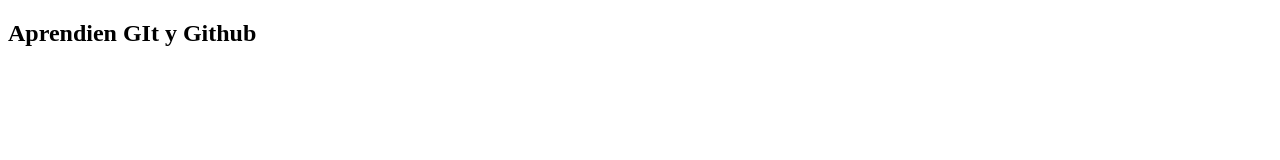
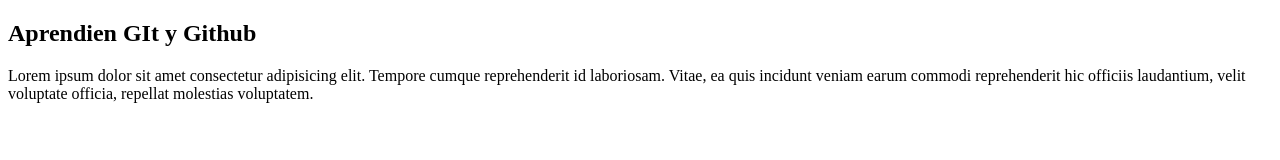
Before and after one commit to mojal23/Oliver-demo, a plain HTML site: page index.html in a window 1280 px wide. Drawn offline with Linux system fonts and the light colour scheme.

Commit message:
agregando nueva rama

```diff
--- a/index.html
+++ b/index.html
@@ -11,6 +11,7 @@
     <main>
         <section>
             <h1>Aprendien GIt y Github</h1>
+            <p>Lorem ipsum dolor sit amet consectetur adipisicing elit. Tempore cumque reprehenderit id laboriosam. Vitae, ea quis incidunt veniam earum commodi reprehenderit hic officiis laudantium, velit voluptate officia, repellat molestias voluptatem.</p>
         </section>
     </main>
 </body>
```
